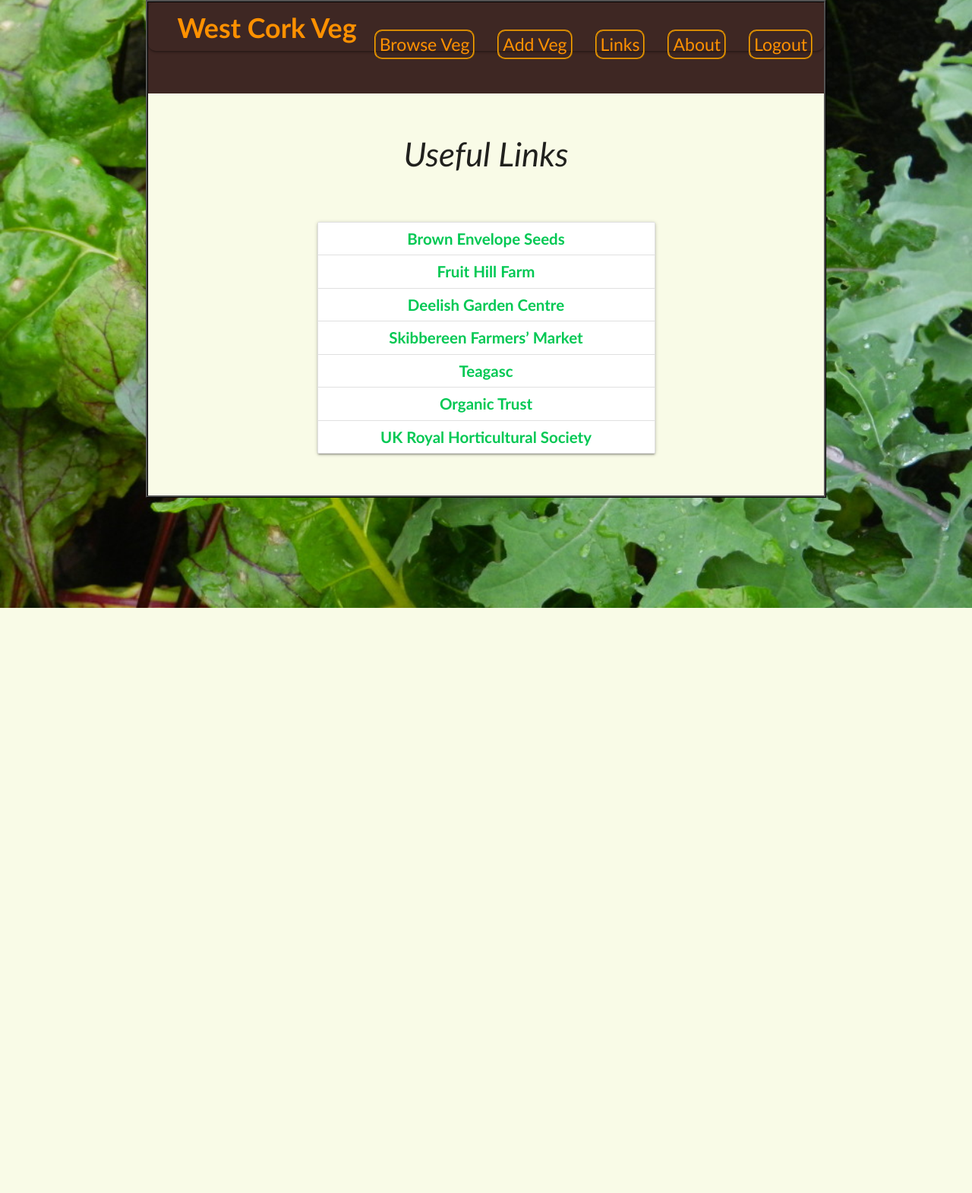
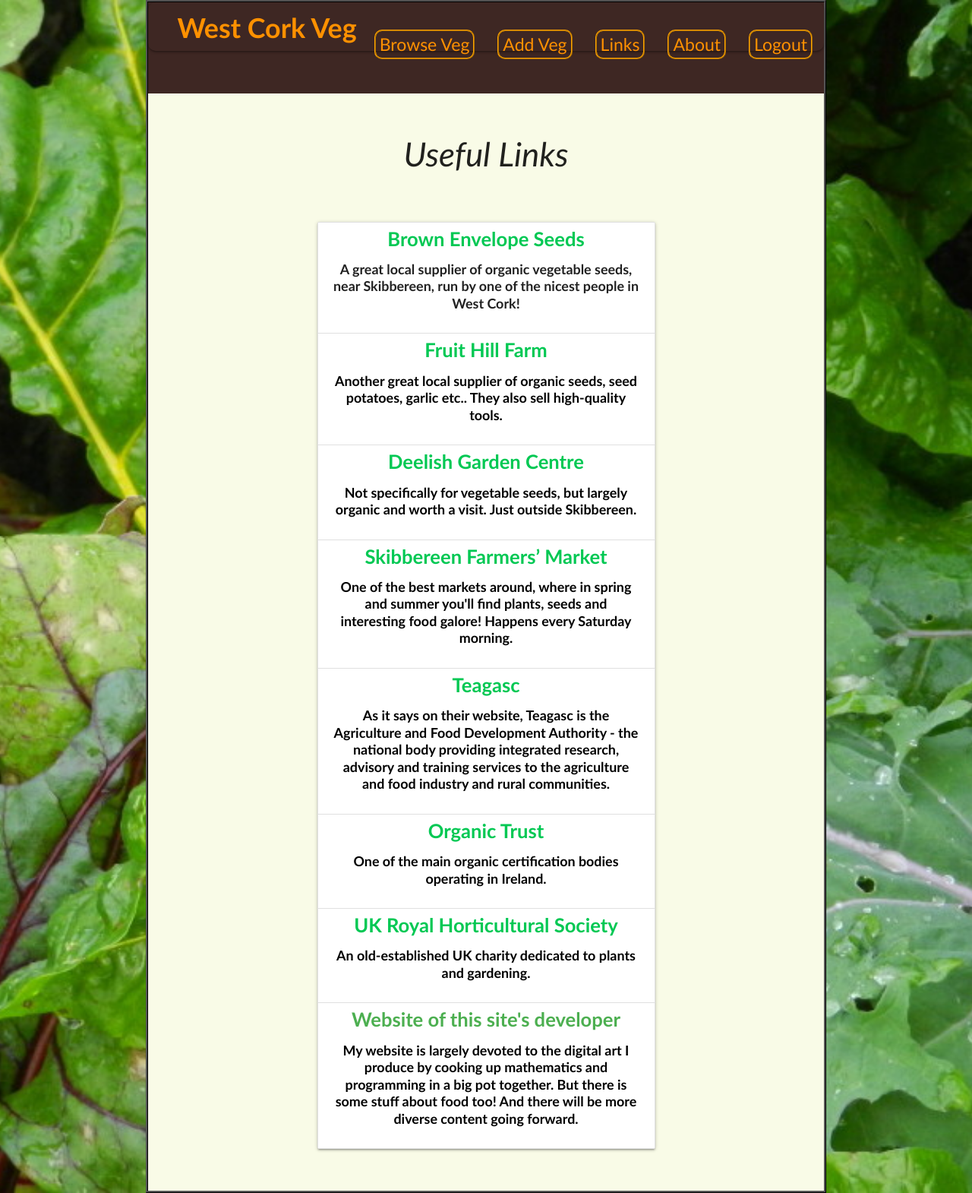
Before and after one commit to teraspora/wc-veg, a Flask app: page /links in a window 1280 px wide. Shown: the whole page at 76% size. Before the commit the page ends 800 px from the top, so only its background shows below. Run offline with Flask 2, Linux system fonts and the light colour scheme; some libraries are stand-ins or nearby versions.

Commit message:
Tweaked styling of and added content to links.html

```diff
--- a/static/css/style.css
+++ b/static/css/style.css
@@ -167,12 +167,20 @@ td {
 .links {
     width: 50%;
     text-align: center;
-    font-size: 1.6vw;
+    font-size: 2vw;
     margin: auto;
     padding-bottom: 5vh;
     font-weight: bold;
 }
 
+.links a:hover {
+    transform: scale(1.05);
+}
+
+.links p {
+    font-size: 1.4vw;
+}
+
 .modal {
     border: 5px solid black;
 }
--- a/templates/links.html
+++ b/templates/links.html
@@ -18,13 +18,54 @@
     </section>
     <section class="section links">
         <div class="collection  card center-align">
-          <a target = "_blank"  class="collection-item green-text text-accent-4" href="https://www.brownenvelopeseeds.com/">Brown Envelope Seeds</a>
-          <a target = "_blank"  class="collection-item green-text text-accent-4" href="https://www.fruithillfarm.com/">Fruit Hill Farm</a>
-          <a target = "_blank"  class="collection-item green-text text-accent-4" href="https://www.deelish.ie/">Deelish Garden Centre</a>
-          <a target = "_blank"  class="collection-item green-text text-accent-4" href="http://skibbereenmarket.com/">Skibbereen Farmers’ Market</a>
-          <a target = "_blank"  class="collection-item green-text text-accent-4" href="https://www.teagasc.ie/crops/horticulture/vegetables/">Teagasc</a>
-          <a target = "_blank"  class="collection-item green-text text-accent-4" href="http://organictrust.ie/">Organic Trust</a>
-          <a target = "_blank"  class="collection-item green-text text-accent-4" href="https://www.rhs.org.uk/advice/grow-your-own/vegetables">UK Royal Horticultural Society</a>
+          <div class="collection-item">
+            <a target = "_blank" class = "green-text text-accent-4" href="https://www.brownenvelopeseeds.com/">Brown Envelope Seeds</a>
+            <p>
+              A great local supplier of organic vegetable seeds, near Skibbereen, run by one of the nicest people in West Cork!
+            </p>
+          </div>
+          <div class="collection-item">
+            <a target = "_blank" class = "green-text text-accent-4" href="https://www.fruithillfarm.com/">Fruit Hill Farm</a>
+            <p class = "black-text">
+              Another great local supplier of organic seeds, seed potatoes, garlic etc..   They also sell high-quality tools.
+            </p>
+          </div>
+          <div class="collection-item">
+            <a target = "_blank" class = "green-text text-accent-4" href="https://www.deelish.ie/">Deelish Garden Centre</a>
+            <p class = "black-text">
+              Not specifically for vegetable seeds, but largely organic and worth a visit.   Just outside Skibbereen.
+            </p>
+          </div>
+          <div class="collection-item">
+            <a target = "_blank" class = "green-text text-accent-4" href="http://skibbereenmarket.com/">Skibbereen Farmers’ Market</a>
+            <p class = "black-text">
+              One of the best markets around, where in spring and summer you'll find plants, seeds and interesting food galore!   Happens every Saturday morning.
+            </p>
+          </div>
+          <div class="collection-item">
+            <a target = "_blank" class = "green-text text-accent-4" href="https://www.teagasc.ie/crops/horticulture/vegetables/">Teagasc</a>
+            <p class = "black-text">
+              As it says on their website, Teagasc is the Agriculture and Food Development Authority - the national body providing integrated research, advisory and training services to the agriculture and food industry and rural communities.
+            </p>
+          </div>
+          <div class="collection-item">
+            <a target = "_blank" class = "green-text text-accent-4" href="http://organictrust.ie/">Organic Trust</a>
+            <p class = "black-text">
+              One of the main organic certification bodies operating in Ireland.
+            </p>
+          </div>
+          <div class="collection-item">
+            <a target = "_blank" class = "green-text text-accent-4" href="https://www.rhs.org.uk/advice/grow-your-own/vegetables">UK Royal Horticultural Society</a>
+            <p class = "black-text">
+              An old-established UK charity dedicated to plants and gardening.
+            </p>
+          </div>
+          <div class="collection-item" >
+            <a target = "_blank"" class = "green-text text-accent-"" href="http://www.teraspora.net/">Website of this site's developer</a>
+            <p class = "black-text">
+              My website is largely devoted to the digital art I produce by cooking up mathematics and programming in a big pot together.   But there is some stuff about food too!   And there will be more diverse content going forward.
+            </p>
+          </div>
         </div>
     </section>
 
```
